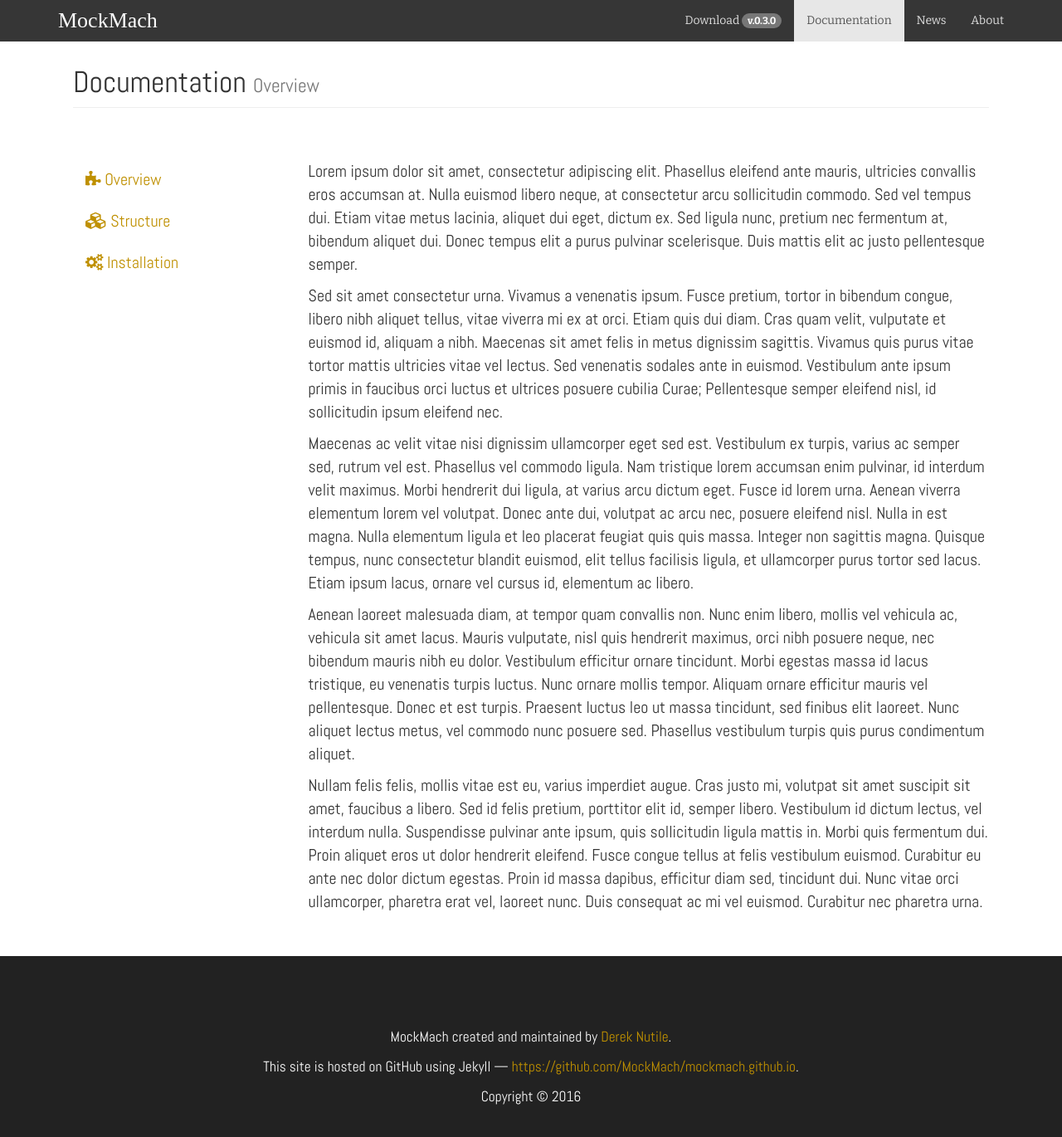
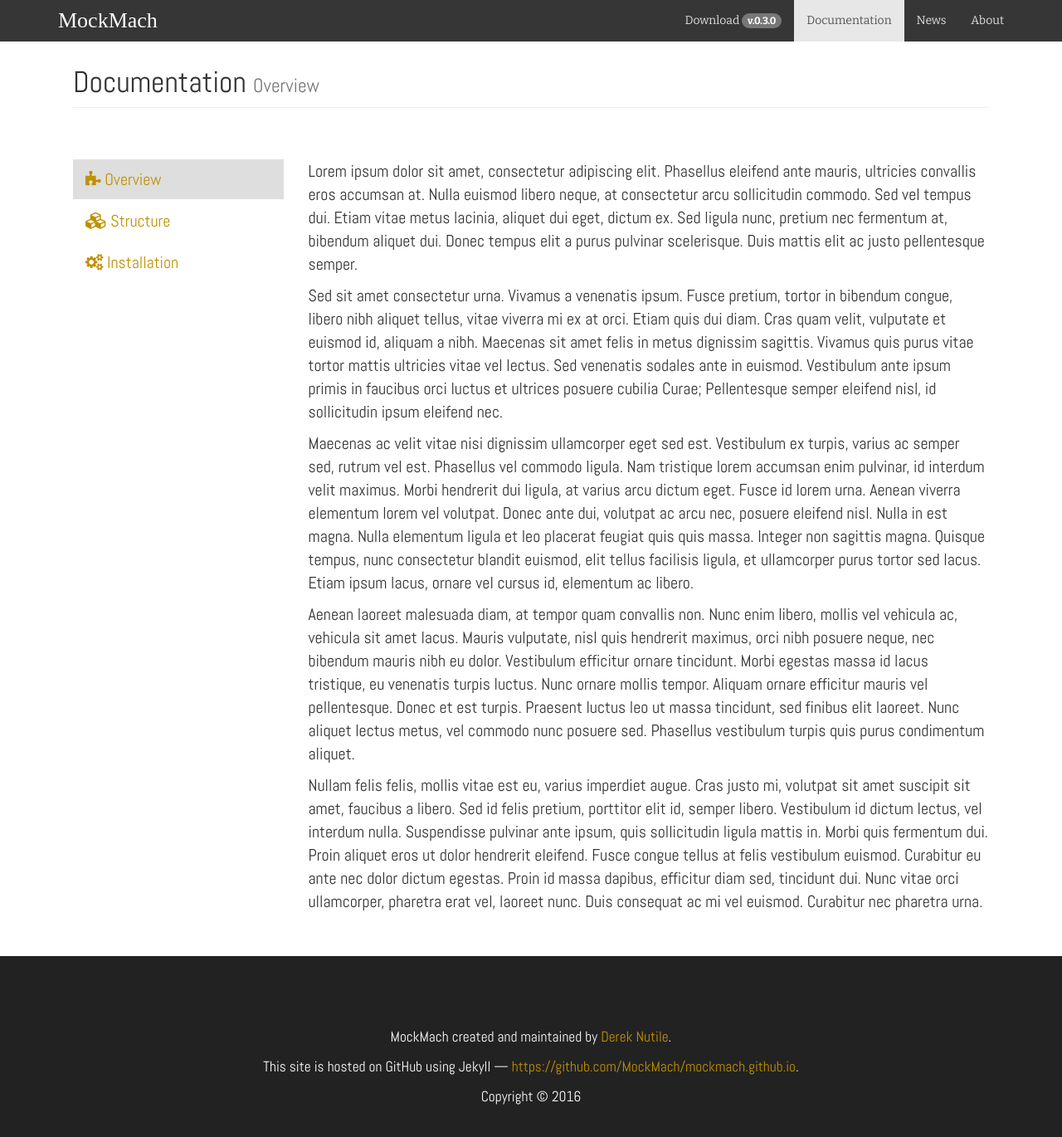
Before and after one commit to MockMach/mockmach.github.io, a Jekyll site: the page built from docs/index.html, in a window 1280 px wide and 1400 px high. Shown: the top 1370 px of the window at 83% size. Built offline with Jekyll 4.4.1, drawn with Linux system fonts in a browser that asks for light colours.

Commit message:
edit/style - Add styling to nav hover

```diff
--- a/assets/scss/custom.scss
+++ b/assets/scss/custom.scss
@@ -144,6 +144,10 @@
   font-family: $fontFancyPrimary;
   font-weight: 100;
   font-size: 26px;
+}
+
+.nav-stacked > li.active {
+    background: darken( $colorLight, 12% );
 }
 
 #nav-links {
```
Also changed, not shown: assets/css/custom.min.css.
